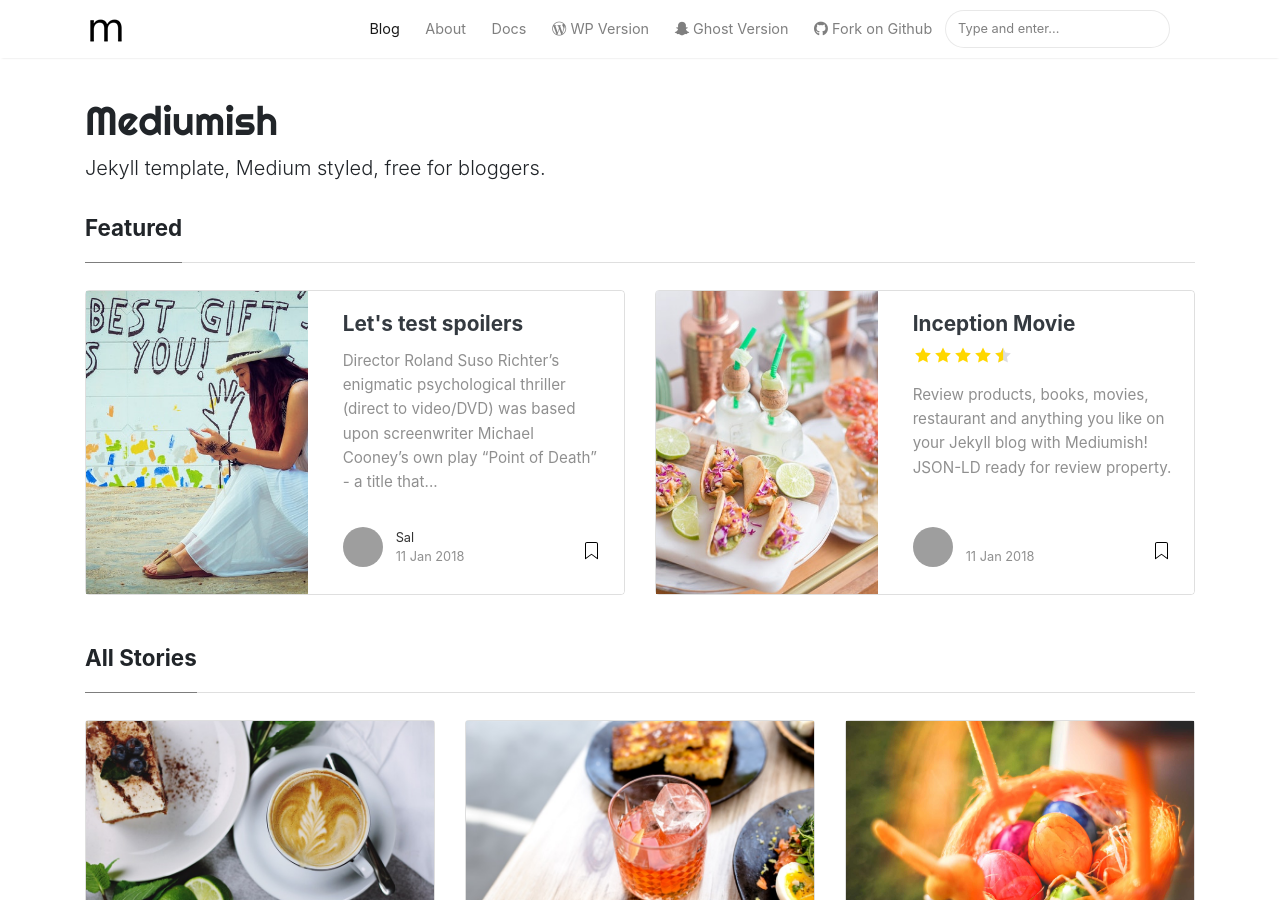
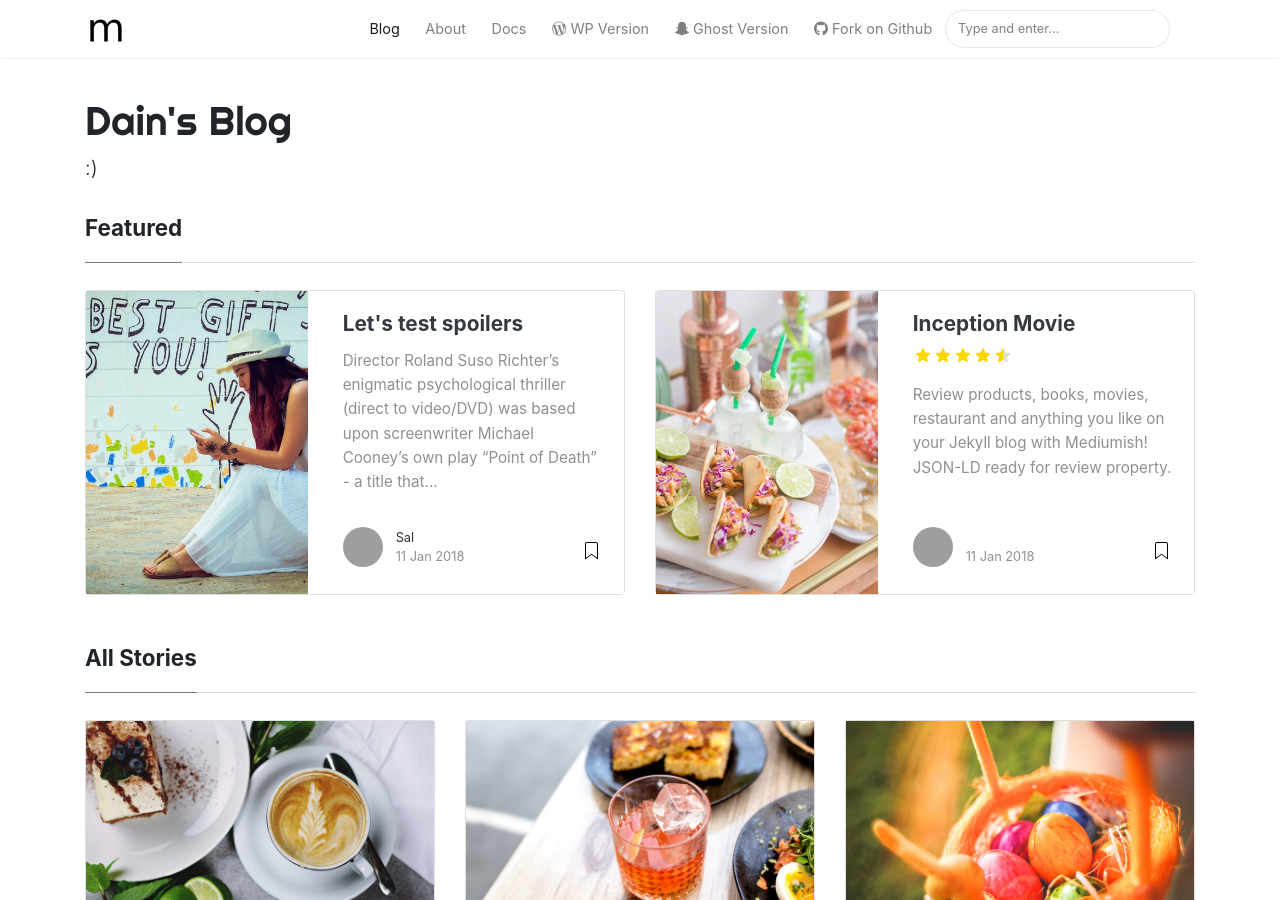
Before and after one commit to dain5832/dain5832.github.io, a Jekyll site: the page built from index.html, in a window 1280 px wide and 900 px high. Built offline with Jekyll 4.4.1, drawn with Linux system fonts in a browser that asks for light colours; nearby versions of some CDN libraries; the list of posts is cut into pages by our own code; some of the changed text lies outside the part shown; grey boxes are pictures that could not be loaded.

Commit message:
customize config

```diff
--- a/_config.yml
+++ b/_config.yml
@@ -1,7 +1,7 @@
 # Site
-name: "Mediumish"
-title: "Mediumish"
-description: "Jekyll template, Medium styled, free for bloggers."
+name: "Dain's Blog"
+title: "Dain's Blog"
+description: ":)"
 logo: 'assets/images/logo.png'
 favicon: 'assets/images/logo.png'
 baseurl: ''
@@ -26,7 +26,7 @@ authors:
     display_name: Dain
     avatar: 'assets/images/avatar.png'
     gravatar: b1cc14991db7a456fcd761680bbc8f81
-    email: dain0604@gmail.com
+    email: dain0605@gmail.com
     web: https://dain5832.github.io/
     twitter: ''
     description: ":)"
```
Also changed, not shown: Gemfile.lock.
